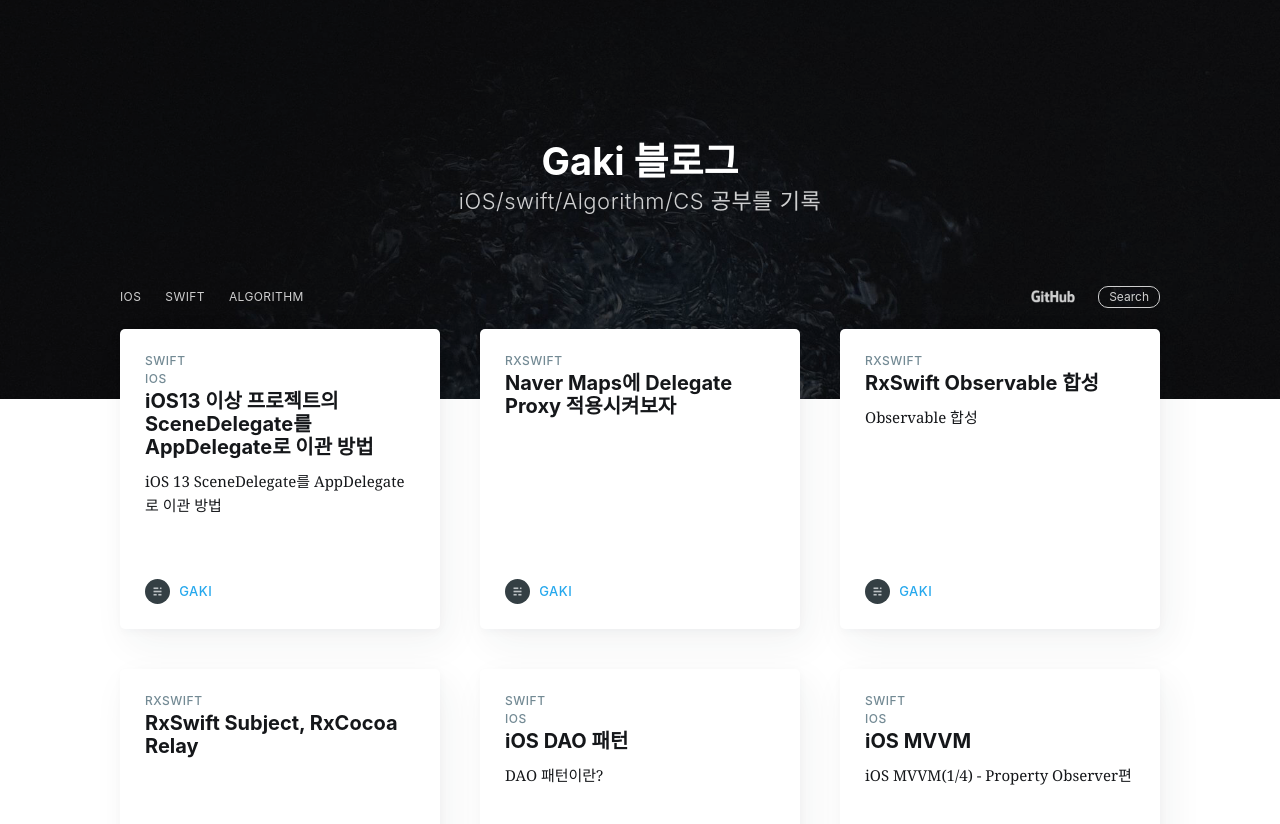
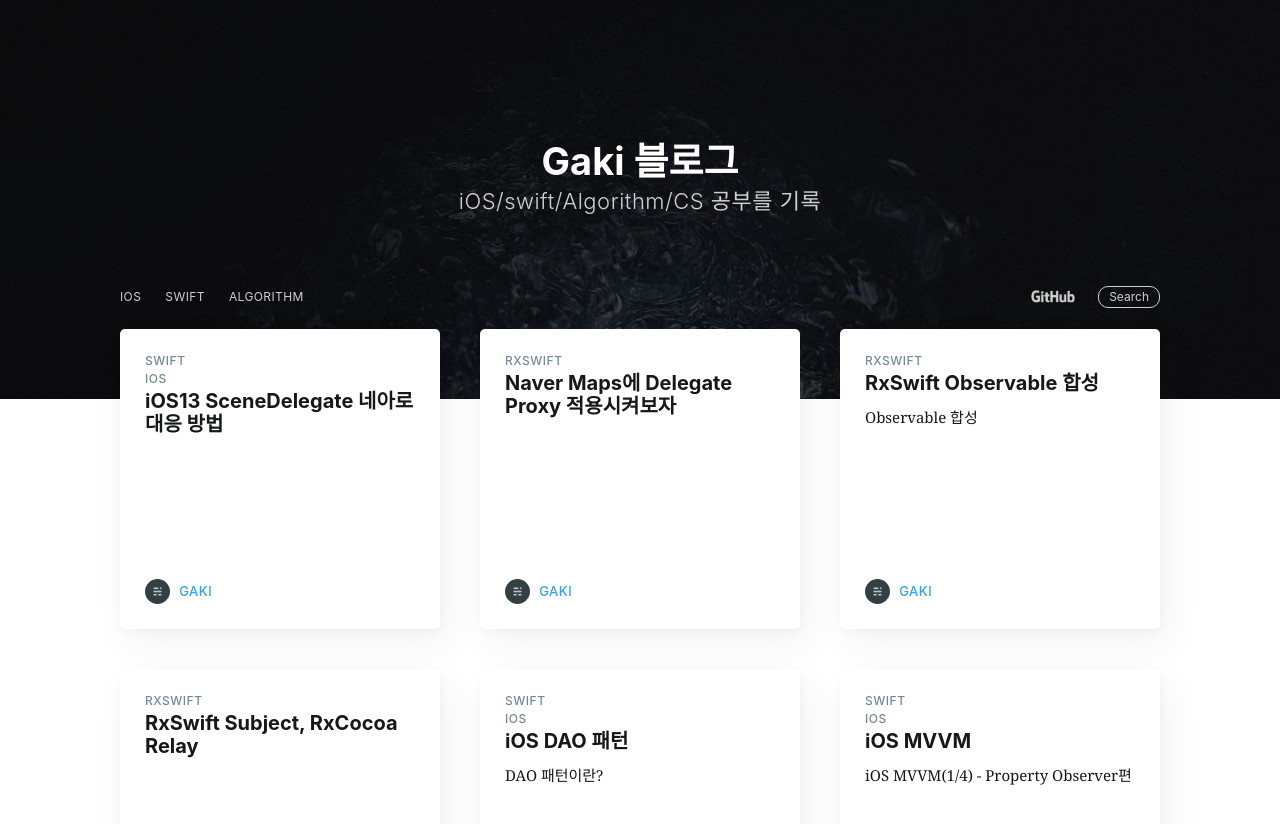
Before and after one commit to gaki2745/gaki2745.github.io, a Jekyll site: the page built from index.html, in a window 1280 px wide and 900 px high. Shown: the top 824 px of the window. Built offline with Jekyll 4.4.1, drawn with Linux system fonts in a browser that asks for light colours; nearby versions of some CDN libraries; the list of posts is cut into pages by our own code; comment, search, counter and statistics services are not loaded; some of the changed lines change nothing that is shown.

Commit message:
Update 2020-01-09-SceneDelegate-NaverLgoin.md

````diff
--- a/_posts/2020-01-09-SceneDelegate-NaverLgoin.md
+++ b/_posts/2020-01-09-SceneDelegate-NaverLgoin.md
@@ -2,15 +2,13 @@
 layout: post
 current: post
 navigation: True
-title: iOS13 이상 프로젝트의 SceneDelegate를 AppDelegate로 이관 방법
+title: iOS13 SceneDelegate 네아로 대응 방법
 date: 2020-01-09 13:18:00
 tags: Swift iOS
 class: post-template
 subclass: 'post tag-fables'
 author: gaki
 ---
-
-## iOS 13 SceneDelegate를 AppDelegate로 이관 방법
 
 <br>
 
@@ -76,7 +74,46 @@
 
 
 
-하지만 네이버 로그인의 경우 인스턴스를 가져오는 작업을 요청할때 아직까지는 SceneDelegate의 UIScene에 대응하는 함수가 제공되지 않는 것을 확인할 수 있었습니다.
+### 1. SceneDelegate scene(_:openURLContexts:) 사용
+
+<img width="700" alt="image" src="https://user-images.githubusercontent.com/33486820/72046965-d088e000-32fc-11ea-83a4-e0001040399e.png">
+
+<img width="600" alt="image" src="https://user-images.githubusercontent.com/33486820/72046996-ea2a2780-32fc-11ea-8ebc-0665a1752d08.png">
+
+
+
+SceneDelegate 에서는  [`scene(_:openURLContexts:)`](https://developer.apple.com/documentation/uikit/uiscenedelegate/3238059-scene) 를 통해 URL을 UIOpenURLContext Set으로 제어하고 있습니다. 여기서 우리는 네이버 아이디 토큰을 url을 통해 요청하여 인스턴스를 가져올 수 있습니다.
+
+이 메서드의 경우 기존의 AppDelegate [`application(_open:options:)` ](https://developer.apple.com/documentation/uikit/uiapplicationdelegate/1623112-application) 메서드와 동일하게 앱이 백그라운드에서 넘어왔을때 호출이 되고 delegate에게 url 호출에 관한 요청또한 동일하게 동작합니다.
+
+마찬가지로 네아로에서도 url을 통해 토큰을 요청하는 함수 또한 아래와 같이 제공하고 있습니다.
+
+<img width="918" alt="image" src="https://user-images.githubusercontent.com/33486820/72047743-915b8e80-32fe-11ea-9979-da23a4c38355.png">
+
+이 메서드를 사용하여 아래와 같이 SceneDelegate에 추가를 하면 정상적으로 토큰을 요청하여 인스턴스를 생성하는 것을 확인할 수 있습니다.
+
+```swift
+// SceneDelegate
+func scene(_ scene: UIScene, openURLContexts URLContexts: Set<UIOpenURLContext>) {
+        NaverThirdPartyLoginConnection
+            .getSharedInstance()?
+            .receiveAccessToken(URLContexts.first?.url)
+}
+```
+
+
+
+<br>
+
+
+
+만약 프로젝트가 SceneDelegate를 사용하지 않는 다면 아래와 같이 SceneDelegate를 지우고 AppDelegate로 이관하는 방법이 우선 있습니다.
+
+<br>
+
+### 2. SceneDelegate를 AppDelegate로 이관하는 방법
+
+
 
 그래서 해결책으로 iOS 13 이상의 프로젝트에서 SceneDelegate의 역할을 없애고 AppDelegate 이관하는 작업을 해보겠습니다.
 
@@ -134,23 +171,25 @@
     }
 
     func applicationWillResignActive(_ application: UIApplication) {
-
+        // Sent when the application is about to move from active to inactive state. This can occur for certain types of temporary interruptions (such as an incoming phone call or SMS message) or when the user quits the application and it begins the transition to the background state.
+        // Use this method to pause ongoing tasks, disable timers, and invalidate graphics rendering callbacks. Games should use this method to pause the game.
     }
 
     func applicationDidEnterBackground(_ application: UIApplication) {
-
+        // Use this method to release shared resources, save user data, invalidate timers, and store enough application state information to restore your application to its current state in case it is terminated later.
+        // If your application supports background execution, this method is called instead of applicationWillTerminate: when the user quits.
     }
 
     func applicationWillEnterForeground(_ application: UIApplication) {
-
+        // Called as part of the transition from the background to the active state; here you can undo many of the changes made on entering the background.
     }
 
     func applicationDidBecomeActive(_ application: UIApplication) {
-
+        // Restart any tasks that were paused (or not yet started) while the application was inactive. If the application was previously in the background, optionally refresh the user interface.
     }
 
     func applicationWillTerminate(_ application: UIApplication) {
-
+        // Called when the application is about to terminate. Save data if appropriate. See also applicationDidEnterBackground:.
     }
 }
 ```
````
